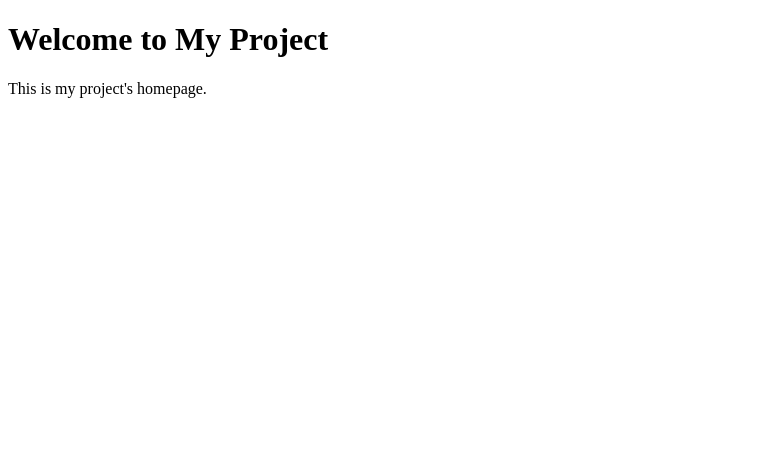
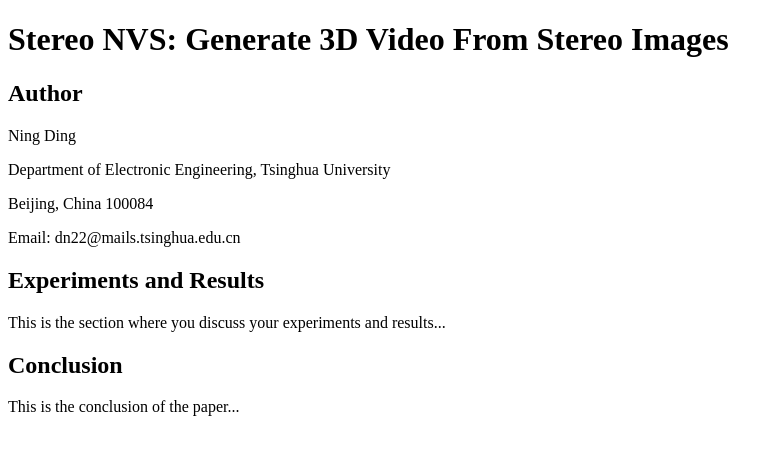
Before and after one commit to IncludeMathH/StereoNVS, a plain HTML site: page index.html in a window 1280 px wide. Shown: the whole page, without its empty margins (0-783 px from the left). Drawn offline with Linux system fonts and the light colour scheme.

Commit message:
second version

```diff
--- a/index.html
+++ b/index.html
@@ -1,10 +1,21 @@
 <!DOCTYPE html>
 <html>
 <head>
-    <title>My Project</title>
+    <title>Stereo NVS</title>
 </head>
 <body>
-    <h1>Welcome to My Project</h1>
-    <p>This is my project's homepage.</p>
+    <h1>Stereo NVS: Generate 3D Video From Stereo Images</h1>
+
+    <h2>Author</h2>
+    <p>Ning Ding</p>
+    <p>Department of Electronic Engineering, Tsinghua University</p>
+    <p>Beijing, China 100084</p>
+    <p>Email: dn22@mails.tsinghua.edu.cn</p>
+
+    <h2>Experiments and Results</h2>
+    <p>This is the section where you discuss your experiments and results...</p>
+
+    <h2>Conclusion</h2>
+    <p>This is the conclusion of the paper...</p>
 </body>
 </html>
```
